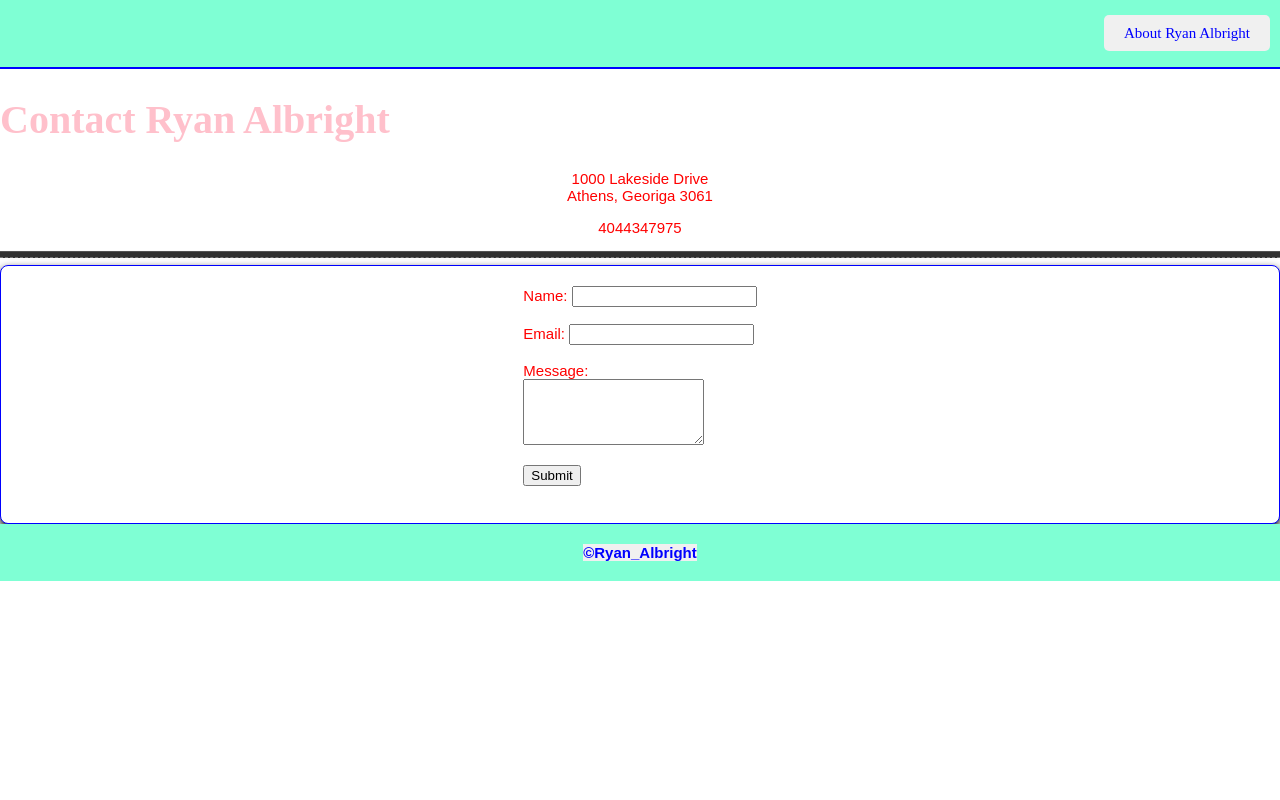
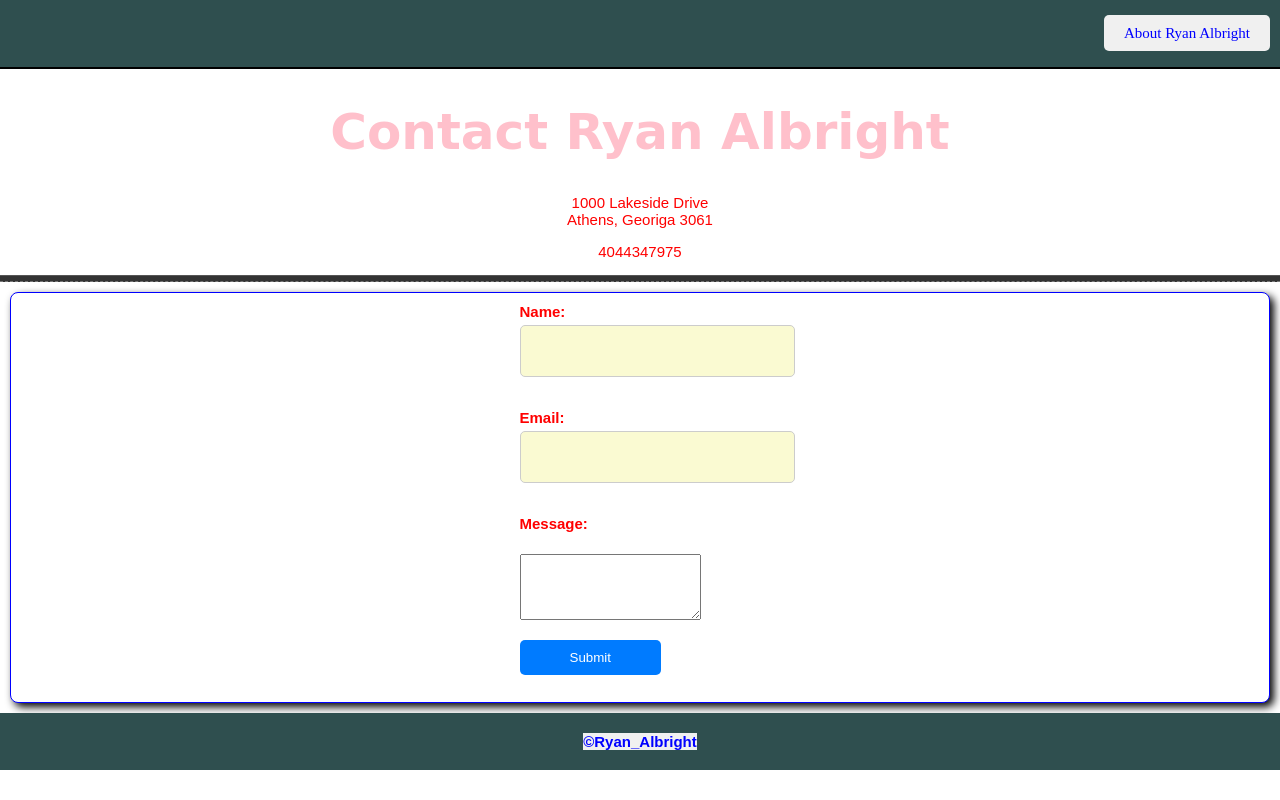
Before and after one commit to albrran/cv, a plain HTML site: page contact.html in a window 1280 px wide. Drawn offline with Linux system fonts and the light colour scheme.

Commit message:
visual changes

```diff
--- a/css/style.css
+++ b/css/style.css
@@ -7,9 +7,10 @@ body {
 }
 
 h1 {
-    font-family: "Trirong", serif;
-    font-size: 40px;
+    font-family: 'Caveat', cursive;
+    font-size: 50px;
     color: pink;
+    text-align: center;
 }
 
 h2 {
@@ -18,6 +19,36 @@ h2 {
 
 p {
     text-align: center;
+}
+
+label {
+    display: block;
+    font-weight: bold;
+    margin-bottom: 5px;
+}
+
+input[type="text"],
+input[type="email"] {
+    width: 100%;
+    background-color: lightgoldenrodyellow;
+    padding: 16px;
+    border: 1px solid #ccc;
+    border-radius: 5px;
+    margin-bottom: 15px;
+    font-size: 16px;
+}
+
+input[type="submit"] {
+    background-color: #007bff;
+    color: white;
+    padding: 10px 50px;
+    border: none;
+    border-radius: 5px;
+    cursor: pointer;
+}
+
+input[type="submit"]:hover {
+    background-color: #0056b3;
 }
 
 li {
@@ -39,11 +70,11 @@ hr {
 
 nav {
     font-family: "Trirong", serif;
-    background-color: aquamarine;
+    background-color: darkslategrey;
     padding: 10px;
     display: flex;
     justify-content: flex-end;
-    border-bottom: 2px solid blue;
+    border-bottom: 2px solid black;
 }
 
 nav a {
@@ -62,9 +93,9 @@ footer {
     display: flex;
     align-items: center;
     justify-content: center;
-    background-color:aquamarine;
+    background-color: darkslategrey;
     padding: 20px;
-    color: blue;
+    color: yellow;
 }
 
 footer a {
@@ -80,15 +111,19 @@ footer a:hover {
 }
 
 .c1 {
-    background-color: aquamarine;
-
+    background-color: darkolivegreen;
+    background-size: cover;
+    padding: 200px;
+    background-image: url(https://images.hdqwalls.com/wallpapers/blade-runner-2049-cyberpunk-alley-4k-mm.jpg);
 }
 
 .c2 {
     background-color: lightgreen;
 }
 
-
+.c3 {
+    background-color: #FF0000;
+}
 
 a {
     text-decoration: none; /* Remove underlines from links */
@@ -101,14 +136,19 @@ a {
 
   .roundedimg {
     border-radius: 50%;
+    display: block;
+    margin-left: auto;
+    margin-right: auto;
+
   }
 
   .card {
     background-color: white;
-    box-shadow: 0px 4px 8px rgba(0, 0, 0, 2);
+    box-shadow: 4px 4px 8px rgba(0, 0, 0, 2);
     border-radius: 8px;
-    padding: 20px;
+    padding: 10px;
     border: 1px solid blue;
+    margin: 10px;
   }
 
   .three-col {
```
